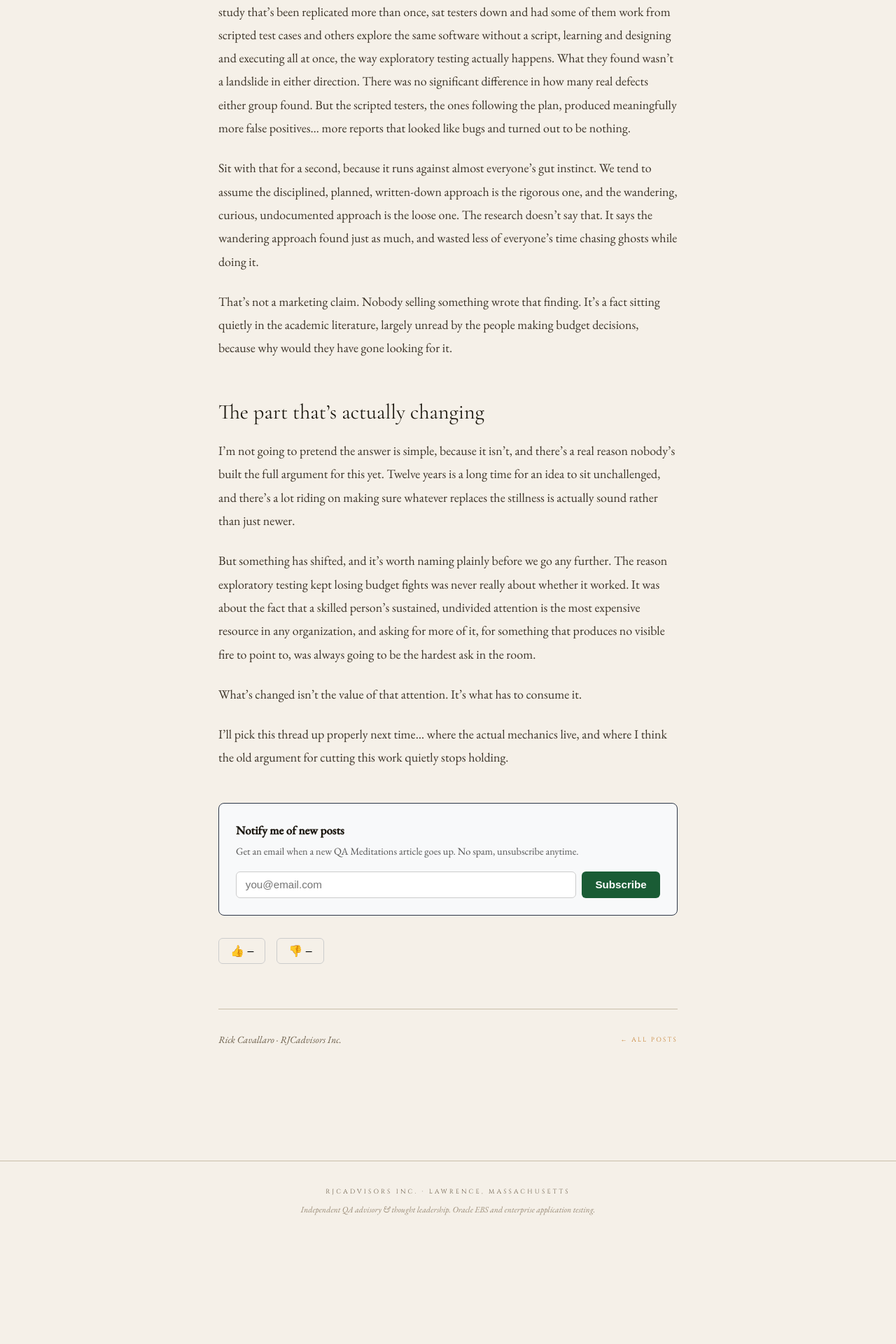
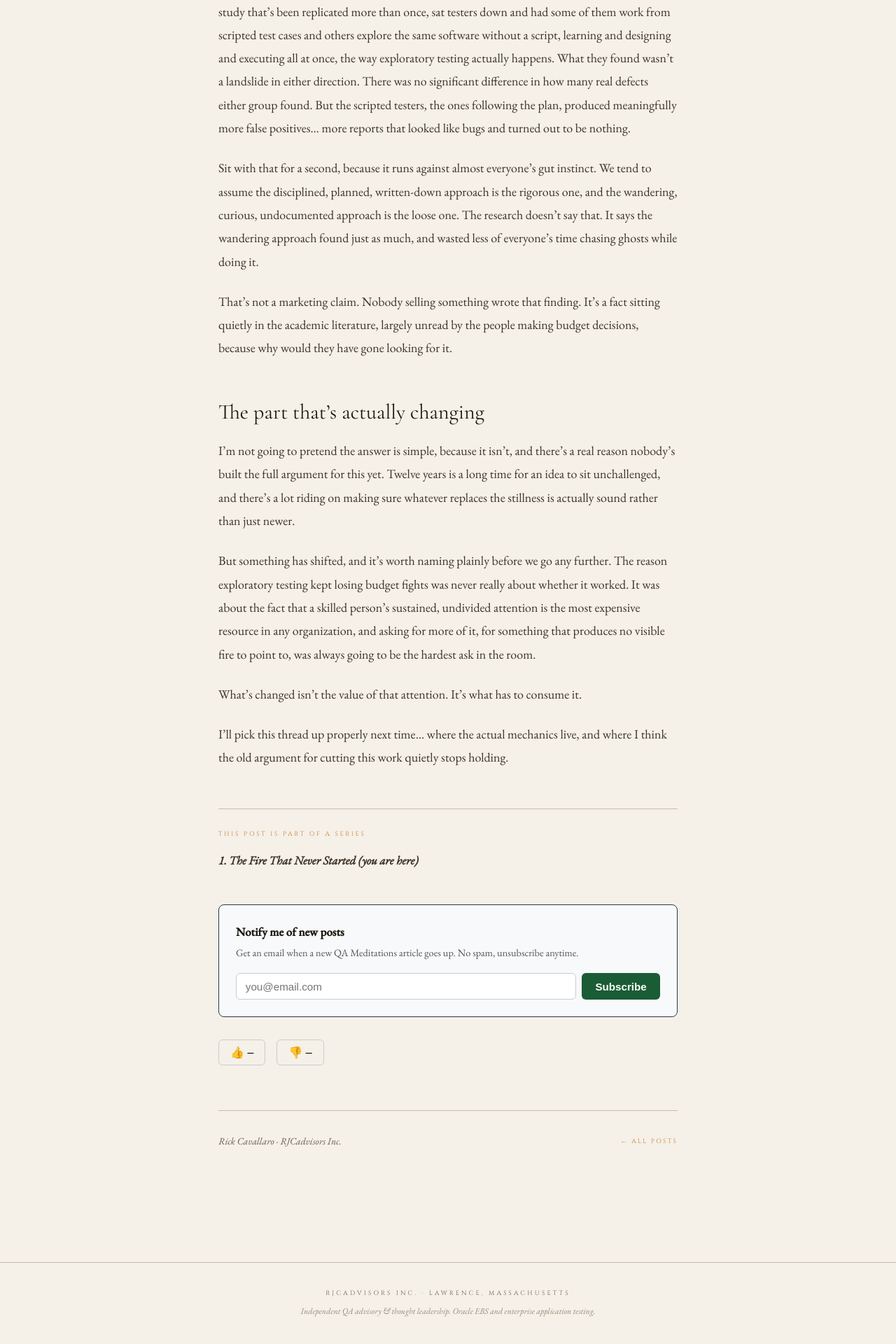
Before and after one commit to rjcadvisors/qameditations, a Jekyll site: the page built from _posts/2026-07-26-qa-meditations-post-1-the-fire-that-never-started.md, in a window 1280 px wide. Shown: the part 2461-4381 px from the top of the page at 70% size. Built offline with Jekyll 4.4.1, drawn with Linux system fonts in a browser that asks for light colours; before the commit the page ends 4235 px from its top, so only the background shows below that.

Commit message:
Update 2026-07-26-qa-meditations-post-1-the-fire-that-never-started.md

```diff
--- a/_posts/2026-07-26-qa-meditations-post-1-the-fire-that-never-started.md
+++ b/_posts/2026-07-26-qa-meditations-post-1-the-fire-that-never-started.md
@@ -3,6 +3,8 @@ layout: post
 title: The Fire That Never Started
 date: 2026-07-26
 description: Exploratory Testing 2026, Craft in the Age of AI & Deep Stack Dividends
+series: exploratory-testing-dividend
+series_part: 1
 ---
 
 
```
